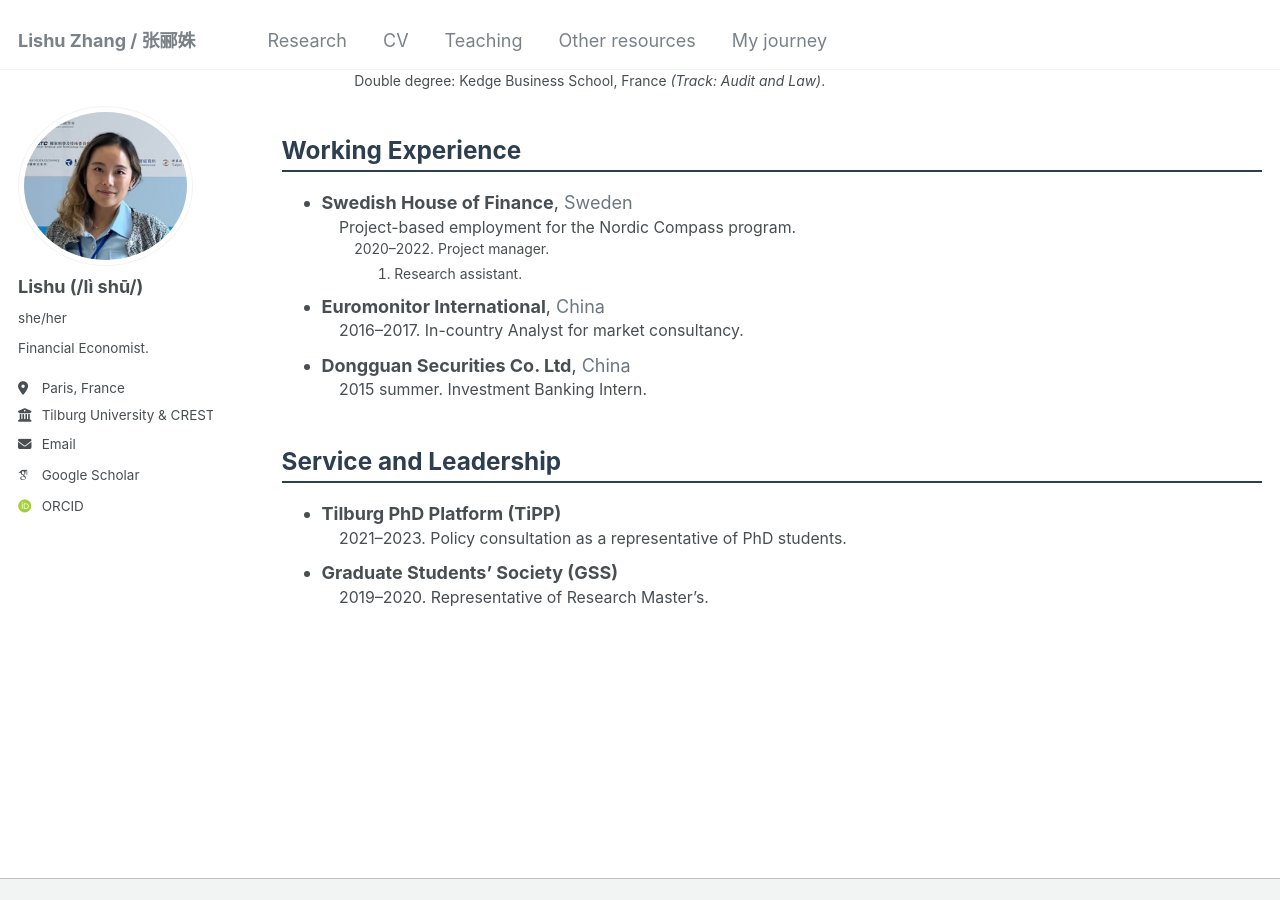
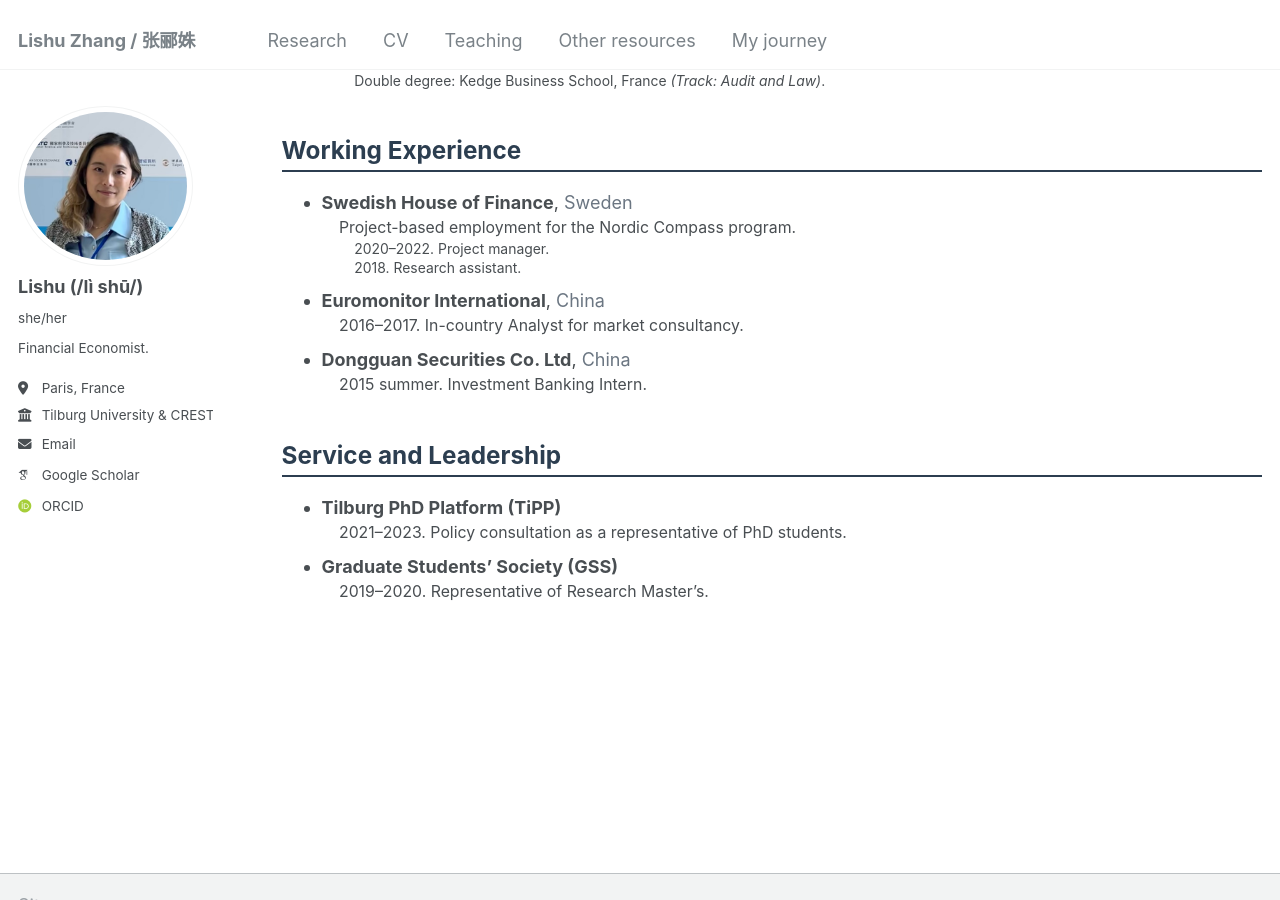
Before and after one commit to LishuZ/LishuZ.github.io, a Jekyll site: the page built from _pages/cv.md, in a window 1280 px wide and 900 px high, scrolled down 397 px. Built offline with Jekyll 4.4.1, drawn with Linux system fonts in a browser that asks for light colours; some web fonts are replaced.

Commit message:
Fix CV: escape '2018.' so it isn't parsed as an ordered list
Co-Authored-By: Claude Opus 4.8 (1M context) <noreply@anthropic.com>

```diff
--- a/_pages/cv.md
+++ b/_pages/cv.md
@@ -51,7 +51,7 @@ View / Download my **[CV](https://www.dropbox.com/scl/fi/qijnx8gppf8potsj0bdlx/c
 * <span class="org">Swedish House of Finance</span>, <span class="place">Sweden</span>
   * Project-based employment for the Nordic Compass program.
     * 2020–2022. Project manager.
-    * 2018. Research assistant.
+    * 2018\. Research assistant.
 * <span class="org">Euromonitor International</span>, <span class="place">China</span>
   * 2016–2017. In-country Analyst for market consultancy.
 * <span class="org">Dongguan Securities Co. Ltd</span>, <span class="place">China</span>
```
